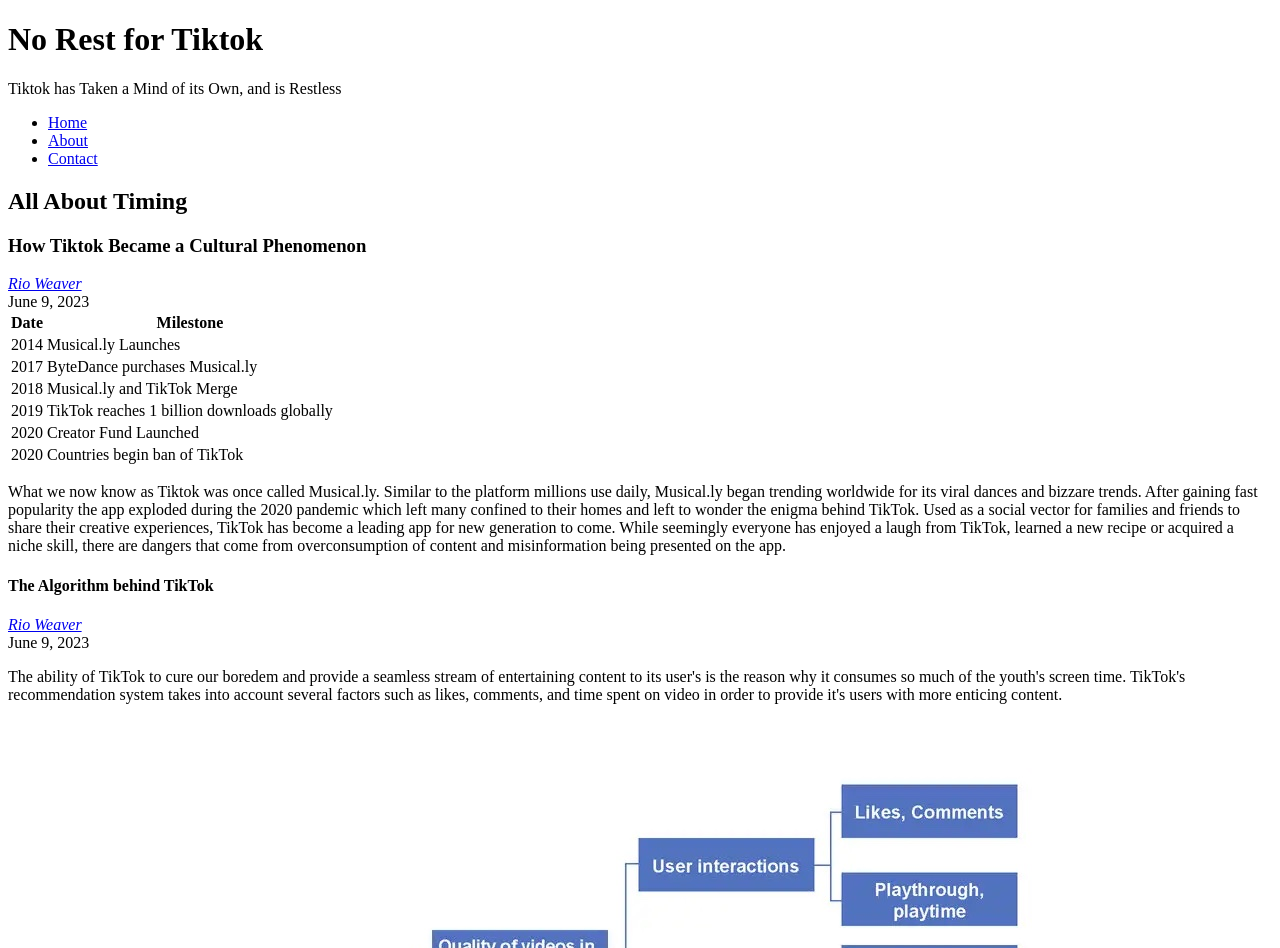
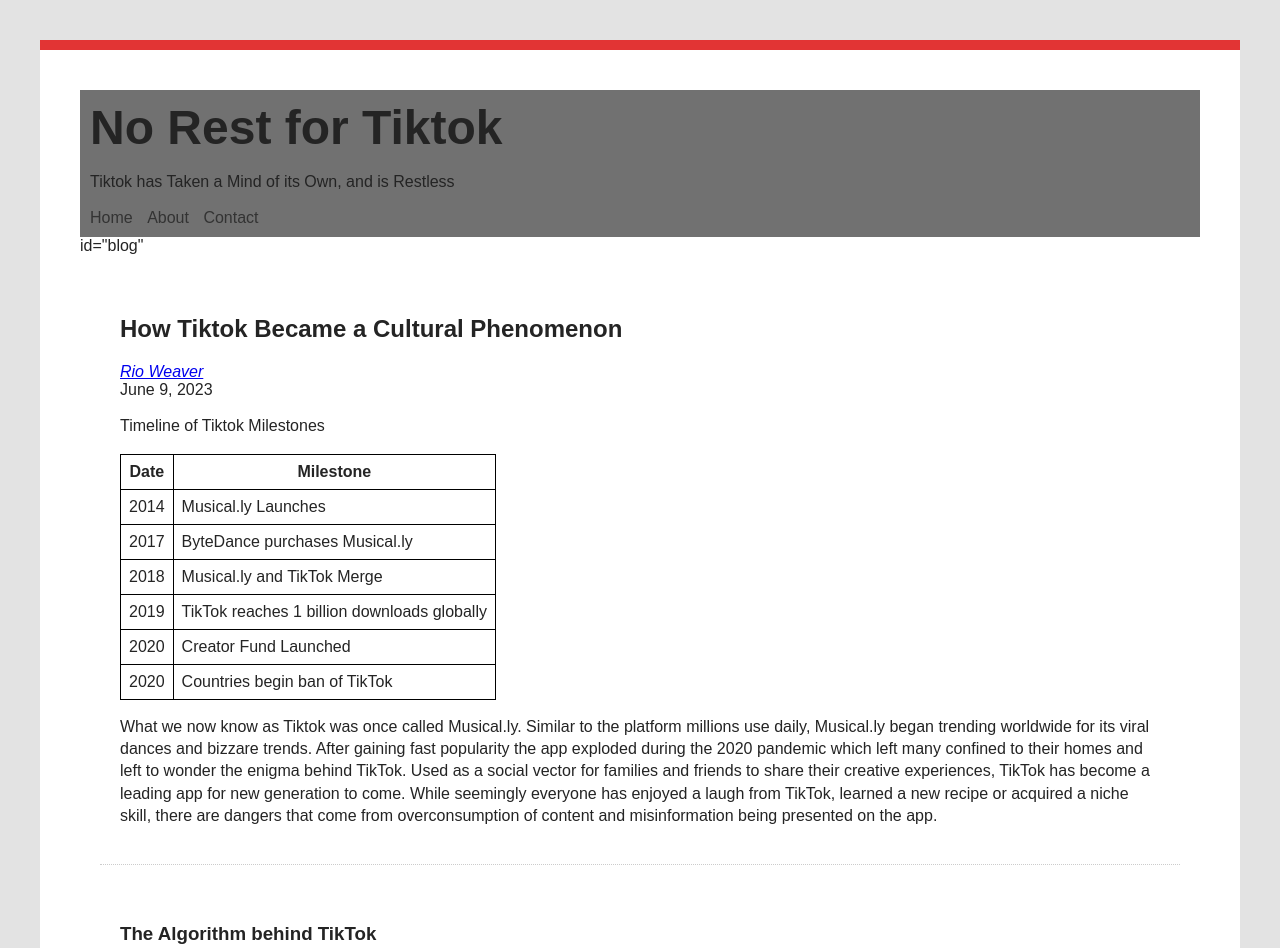
Before and after one commit to rioweaver/mi349_blog, a plain HTML site: page index.html in a window 1280 px wide. Shown: the top 948 px of the page. Drawn offline with Linux system fonts and the light colour scheme.

Commit message:
css update

```diff
--- a/index.html
+++ b/index.html
@@ -4,11 +4,11 @@
     <meta charset="UTF-8">
     <meta name="viewport" content="width=device-width, initial-scale=1.0">
     <meta http-equiv="X-UA-Compatible" content="ie=edge">
+    <link rel="stylesheet" href="style.css">
     <title>Restless Tiktok</title>
-    <link rel="stylesheet" href="screen.css">
   </head>
   <body>
-    <header>
+    <header class="navigation">
         <h1>No Rest for Tiktok</h1>
         <p>Tiktok has Taken a Mind of its Own, and is Restless</p>
         <nav>
@@ -19,13 +19,13 @@
             </ul>
         </nav>
     </header>
-    <section id="blog">
-        <h2>All About Timing</h2>
+    <div> id="blog"
         <article class="blog-post">
-            <h3>How Tiktok Became a Cultural Phenomenon</h3>
+            <h2>How Tiktok Became a Cultural Phenomenon</h2>
             <address class="author"><a rel="author" href="https://dynamic-dasik-f1f8a2.netlify.app/">Rio Weaver</a></address>
             <time datetime="2023-06-09" title="June 9, 2023">June 9, 2023</time>
-           <table>
+          <p>Timeline of Tiktok Milestones</p>
+            <table>
                <tr>
                    <th>Date</th>
                    <th>Milestone</th>
@@ -59,7 +59,7 @@
                 What we now know as Tiktok was once called Musical.ly. Similar to the platform millions use daily, Musical.ly began trending worldwide for its viral dances and bizzare trends. After gaining fast popularity the app exploded during the 2020 pandemic which left many confined to their homes and left to wonder the enigma behind TikTok. Used as a social vector for families and friends to share their creative experiences, TikTok has become a leading app for new generation to come. While seemingly everyone has enjoyed a laugh from TikTok, learned a new recipe or acquired a niche skill, there are dangers that come from overconsumption of content and misinformation being presented on the app.</p>
         </article>
             <article class="blog-post">
-                <h4>The Algorithm behind TikTok</h4>
+                <h3>The Algorithm behind TikTok</h3>
                 <address class="author"><a rel="author" href="https://dynamic-dasik-f1f8a2.netlify.app/">Rio Weaver</a></address>
                 <time datetime="2023-06-09" title="June 9, 2023">June 9, 2023</time>
             <p>
@@ -69,10 +69,10 @@
             <img src="images/Tiktok_algorithm.jpg" alt="Tiktok algorithm">
         </p>
             <p>
-                While the algorithm is able to provide extremely personalized content to it's users, the ability of harmful or aggressive content to be viewed poses a social threat. The lucrative algorithm can be some what considered an addiction for many who find it hard to spend less time on the app. While users benefit from an advanced recommendation system, the ability of TikTok's content to become addictive poses a danger to society.
+                While the algorithm is able to provide extremely personalized content to it's users, the ability of harmful or aggressive content to be viewed poses a social threat. The lucrative algorithm can be some what considered an addiction for many who find it hard to spend less time on the app. While users benefit from an advanced recommendation system, the ability of TikTok's content to become addictive poses a danger to society. The above chart was produced by the NewYork Times in an attempt to understand the algorithm that makes TikTok so enticing.
             </p>
         </article>
-    </section>
+    </div>
     <div>
         <form>
             <label>Join Our Newsletter:
--- /dev/null
+++ b/style.css
@@ -0,0 +1,104 @@
+html {
+    background: #e3e3e3;
+}
+
+
+body {
+   font-family: Arial, Helvetica, sans-serif;
+   margin: 40px;
+   padding: 40px;
+   color: #242424;
+   border-top: 10px solid #e23434;
+   background: #fff;
+}
+
+header {
+    background: rgb(169, 223, 245);
+}
+
+section {
+    background: #ccc;
+}
+
+table {
+    border-collapse: collapse;
+}
+th, td {
+    border: 1px solid black;
+    padding: 8px;
+}
+
+article {
+    background: rgb(255, 255, 255);
+    padding: 20px;
+    margin: 20px;
+}
+
+article:nth-of-type(1) {
+    flex:3;
+}
+
+article:nth-of-type(2) {
+    flex: 1;
+}
+
+h1 {
+    font-size: 3em;
+    margin: 0;
+}
+
+p {
+    line-height: 1.4em;
+}
+
+#blog {
+    border-top: 1px dotted #ccc;
+}
+
+
+.navigation {
+    background-color: #717171;
+    padding: 10px;
+    position: sticky;
+    top: 0;
+    z-index: 100;
+}
+
+.navigation nav ul {
+    list-style: none;
+    margin: 0;
+    padding: 0;
+}
+
+.navigation nav ul li {
+    display: inline-block;
+    margin-right: 10px;
+}
+
+.navigation nav ul li a {
+    text-decoration: none;
+    color: #333;
+}
+
+.blog-post {
+    border-bottom: 1px dotted #ccc;
+}
+
+.image-container {
+    float: right;
+    margin: 10px;
+}
+
+.image-container img {
+    max-width: 100%;
+}
+
+.image-container figcaption {
+    font-family: Arial, Helvetica, sans-serif;
+    text-align: center;
+}
+
+img {
+    max-width: 100%;
+    height: auto;
+}
```
Also changed, not shown: about.html (+5 -1 lines), contact.html (+1 -0 lines).
